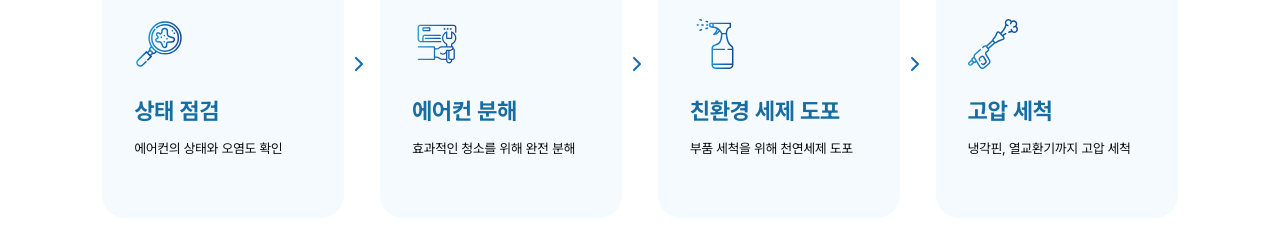
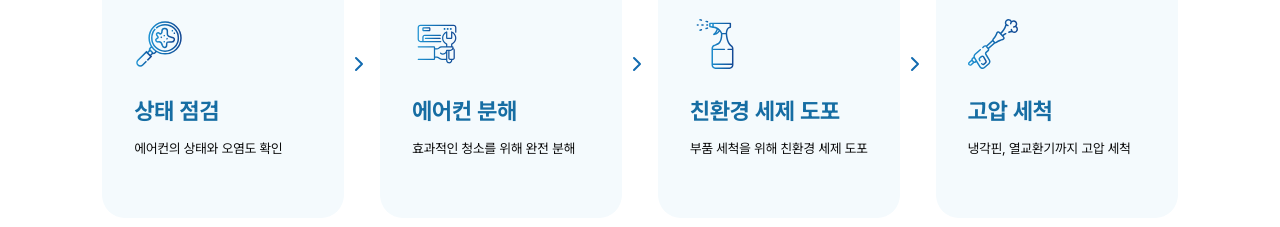
Before and after one commit to callmedukey/gleam-clean, a Next.js app: page /air-conditioner in a window 1280 px wide. Shown: the part 4520-4747 px from the top of the page. Built offline with nearby package versions, Linux system fonts and the light colour scheme.

Commit message:
update word

```diff
--- a/app/air-conditioner/components/ac-process-section.tsx
+++ b/app/air-conditioner/components/ac-process-section.tsx
@@ -40,7 +40,7 @@ const processSteps: ProcessStep[] = [
   {
     number: "03",
     title: "친환경 세제 도포",
-    description: "부품 세척을 위해 천연세제 도포",
+    description: "부품 세척을 위해 친환경 세제 도포",
     icon: sprayIcon,
   },
   {
```
